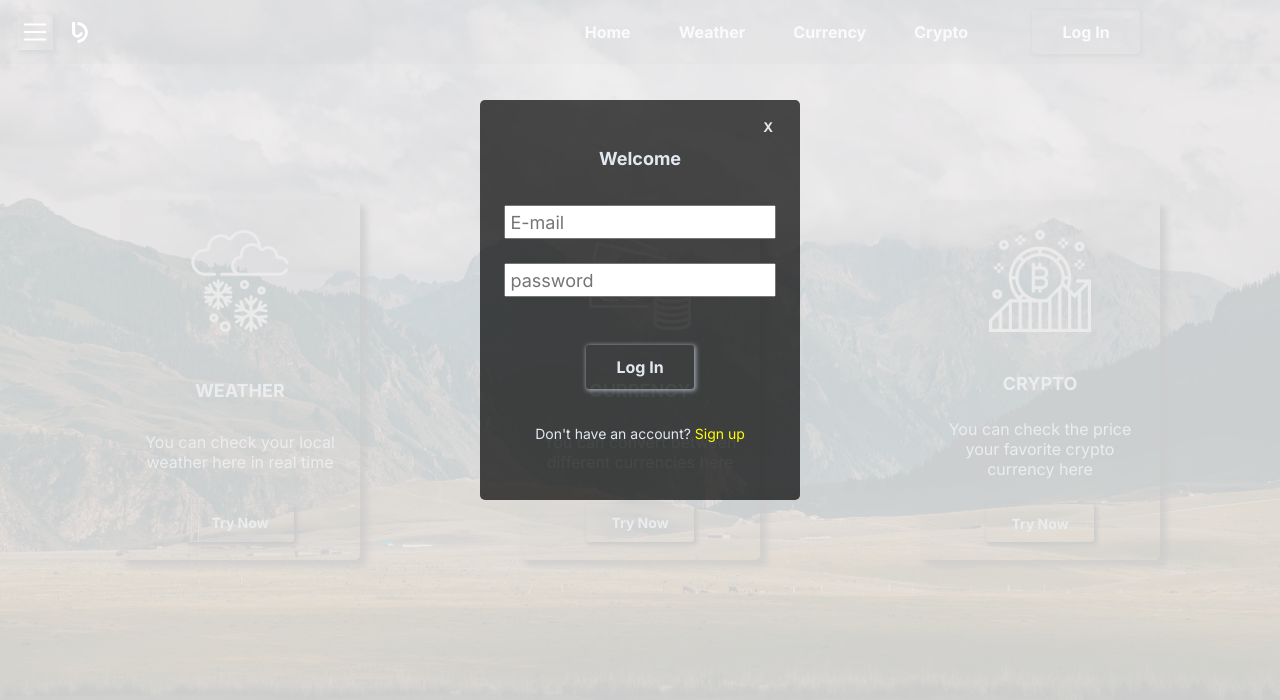
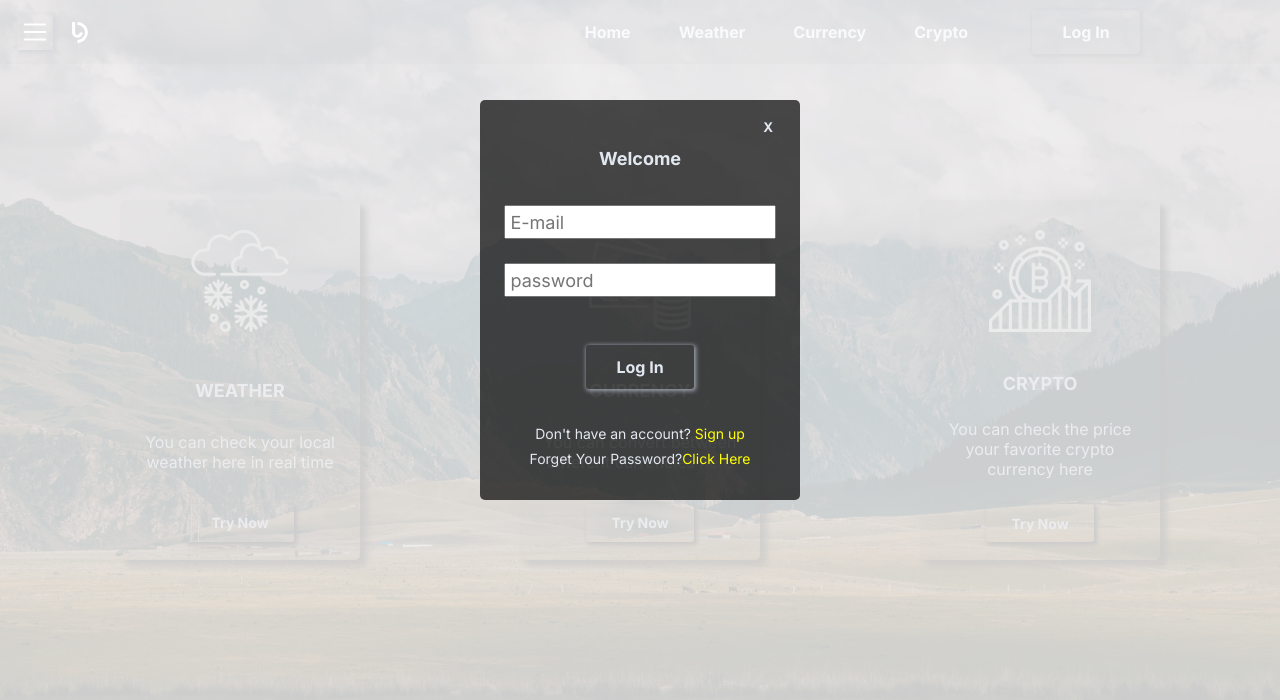
Before and after one commit to JimmyZiqiangCheng/currency_converter, a React (Create React App) app: page / in a window 1280 px wide. Both pictures are taken after a click on the button "Log In". Shown: the top 700 px of the page. Built offline with nearby package versions, Linux system fonts and the light colour scheme; no server answers; the HTML template or start-up script is replaced by a standard one.

Commit message:
added reset password

```diff
--- a/src/components/Form.js
+++ b/src/components/Form.js
@@ -5,7 +5,11 @@ import styles from "../styles/form.module.scss";
 import { ThemeContext } from "../providers/themeProvider/ThemeProvider";
 import Firebase from "../providers/authProvider/Firebase";
 import Login from "./Login";
-import { signIn, signUp } from "../services/AuthService/AuthService";
+import {
+  sendPasswordReset,
+  signIn,
+  signUp,
+} from "../services/AuthService/AuthService";
 import { AuthContext } from "../providers/authProvider/AuthProvider";
 
 function Form({ title }) {
@@ -52,6 +56,9 @@ function Form({ title }) {
       setUser
     );
   };
+  const handleReset = () => {
+    sendPasswordReset(email, setEmailError);
+  };
 
   return (
     <div className={styles.form}>
@@ -67,6 +74,7 @@ function Form({ title }) {
         setPassword={setPassword}
         emailError={emailError}
         passwordError={passwordError}
+        sendPasswordReset={handleReset}
       />
     </div>
   );
--- a/src/components/Login.js
+++ b/src/components/Login.js
@@ -13,6 +13,7 @@ const Login = ({
   setPassword,
   emailError,
   passwordError,
+  sendPasswordReset,
 }) => {
   return (
     <section className="form-container">
@@ -44,12 +45,26 @@ const Login = ({
                 buttonType="btn modal-btn"
                 handleClick={handleSignIn}
               />
+              <div className="text-group">
                 <p className="text">
                   Don't have an account?{" "}
-                <span className="click-text" onClick={() => toggleHasAccount()}>
+                  <span
+                    className="click-text"
+                    onClick={() => toggleHasAccount()}
+                  >
                     Sign up
                   </span>
                 </p>
+                <p className="text">
+                  Forget Your Password?
+                  <span
+                    className="click-text"
+                    onClick={() => sendPasswordReset(email)}
+                  >
+                    Click Here
+                  </span>
+                </p>
+              </div>
             </div>
           ) : (
             <div className="button-group">
@@ -58,12 +73,17 @@ const Login = ({
                 buttonType="btn modal-btn"
                 handleClick={handleSignUp}
               />
+              <div className="text-group">
                 <p className="text">
                   have an account already?{" "}
-                <span className="click-text" onClick={() => toggleHasAccount()}>
+                  <span
+                    className="click-text"
+                    onClick={() => toggleHasAccount()}
+                  >
                     Sign In
                   </span>
                 </p>
+              </div>
             </div>
           )}
         </div>
--- a/src/services/AuthService/AuthService.js
+++ b/src/services/AuthService/AuthService.js
@@ -3,6 +3,7 @@ import {
   getAuth,
   signInWithEmailAndPassword,
   createUserWithEmailAndPassword,
+  sendPasswordResetEmail,
   signOut,
 } from "firebase/auth";
 export const auth = getAuth(Firebase);
@@ -74,7 +75,7 @@ export const signUp = async (
     switch (err.code) {
       case "auth/email-already-in-use":
       case "auth/invalid-email":
-        setEmailError(err.message);
+        setEmailError("your email address is invalid!");
         break;
       case "auth/weak-password":
         setPasswordError(err.message);
@@ -91,6 +92,21 @@ export const handleSignOut = async (setIsAuthenticated, setUser) => {
     setIsAuthenticated(false);
     setUser("");
   } catch (err) {
-    console.error(err.message);
+    alert(err.message);
   }
 };
+
+export const sendPasswordReset = async (email, setEmailError) => {
+  try {
+    await sendPasswordResetEmail(auth, email);
+    alert("Password reset link sent!");
+  } catch (err) {
+    switch (err.code) {
+      case "auth/missing-email":
+        setEmailError("Please enter your email!");
+        break;
+      default:
+        alert(err.message);
+    }
+  }
+};
--- a/src/styles/form.module.scss
+++ b/src/styles/form.module.scss
@@ -39,6 +39,12 @@
           align-items: center;
           justify-content: space-around;
           gap: 36px;
+          .text-group {
+            display: flex;
+            flex-direction: column;
+            align-items: center;
+            justify-content: space-around;
+            gap: 8px;
             .text {
               font-size: 14px;
               font-weight: 500;
@@ -58,3 +64,4 @@
       }
     }
   }
+}
```
Lines whose indentation alone changed are shown as unchanged.
